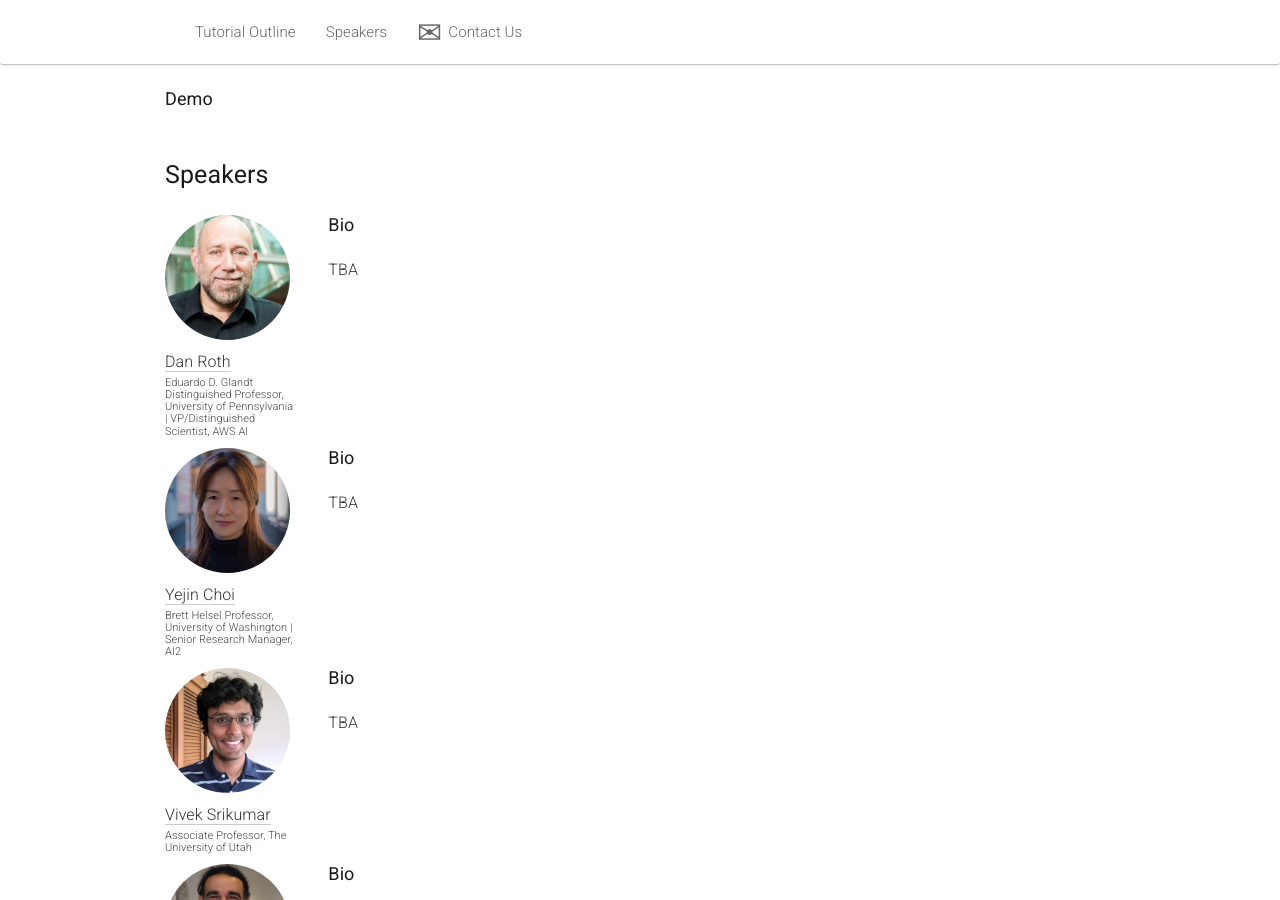
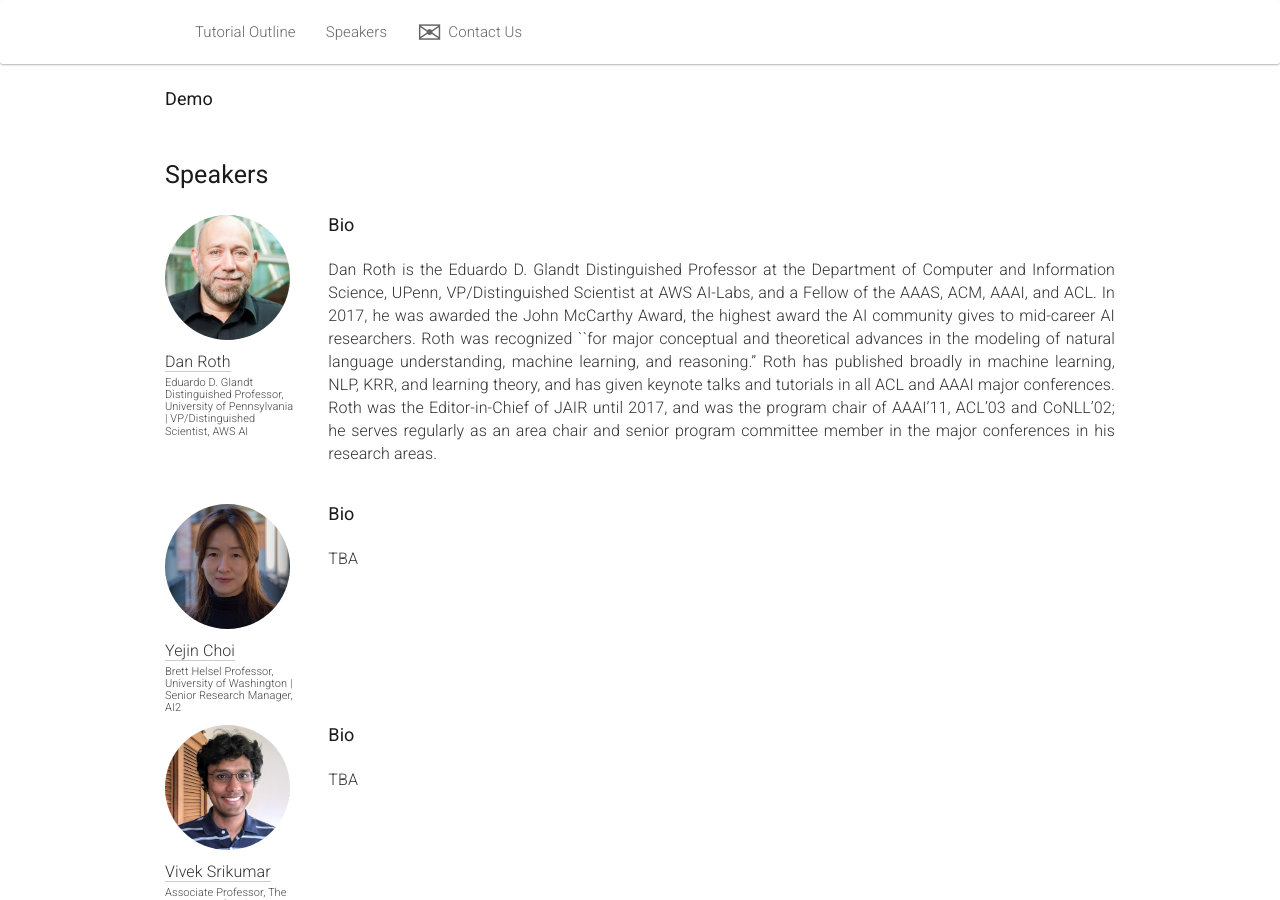
Before and after one commit to ns4nlp-coling/ns4nlp-coling.github.io, a Jekyll site: the page built from _pages/home_2022.md, in a window 1280 px wide and 900 px high, scrolled down 1128 px. Built offline with Jekyll 4.4.1, drawn with Linux system fonts in a browser that asks for light colours; nearby versions of some CDN libraries.

Commit message:
Testing first bio

```diff
--- a/_data/speakers.yml
+++ b/_data/speakers.yml
@@ -2,7 +2,10 @@
   url:
   photo: DanR.jpg
   affil: Eduardo D. Glandt Distinguished Professor, University of Pennsylvania | VP/Distinguished Scientist, AWS AI
-  bio: ""
+  bio: "Dan Roth is the Eduardo D. Glandt Distinguished Professor at the Department of Computer and Information Science, UPenn, VP/Distinguished Scientist at AWS AI-Labs, and a Fellow of the AAAS, ACM, AAAI, and ACL.
+In 2017, he was awarded the John McCarthy Award, the highest award the AI community gives to mid-career AI researchers. Roth was recognized ``for major conceptual and theoretical advances in the modeling of natural language understanding, machine learning, and reasoning.''
+Roth has published broadly in machine learning, NLP, KRR, and learning theory, and has given keynote talks and tutorials in all ACL and AAAI major conferences.
+Roth was the Editor-in-Chief of JAIR until 2017, and was the program chair of AAAI'11, ACL'03 and CoNLL'02; he  serves regularly as an area chair and senior program committee member in the major conferences in his research areas. "
   category: speakers
 
 - name: Yejin Choi
```
